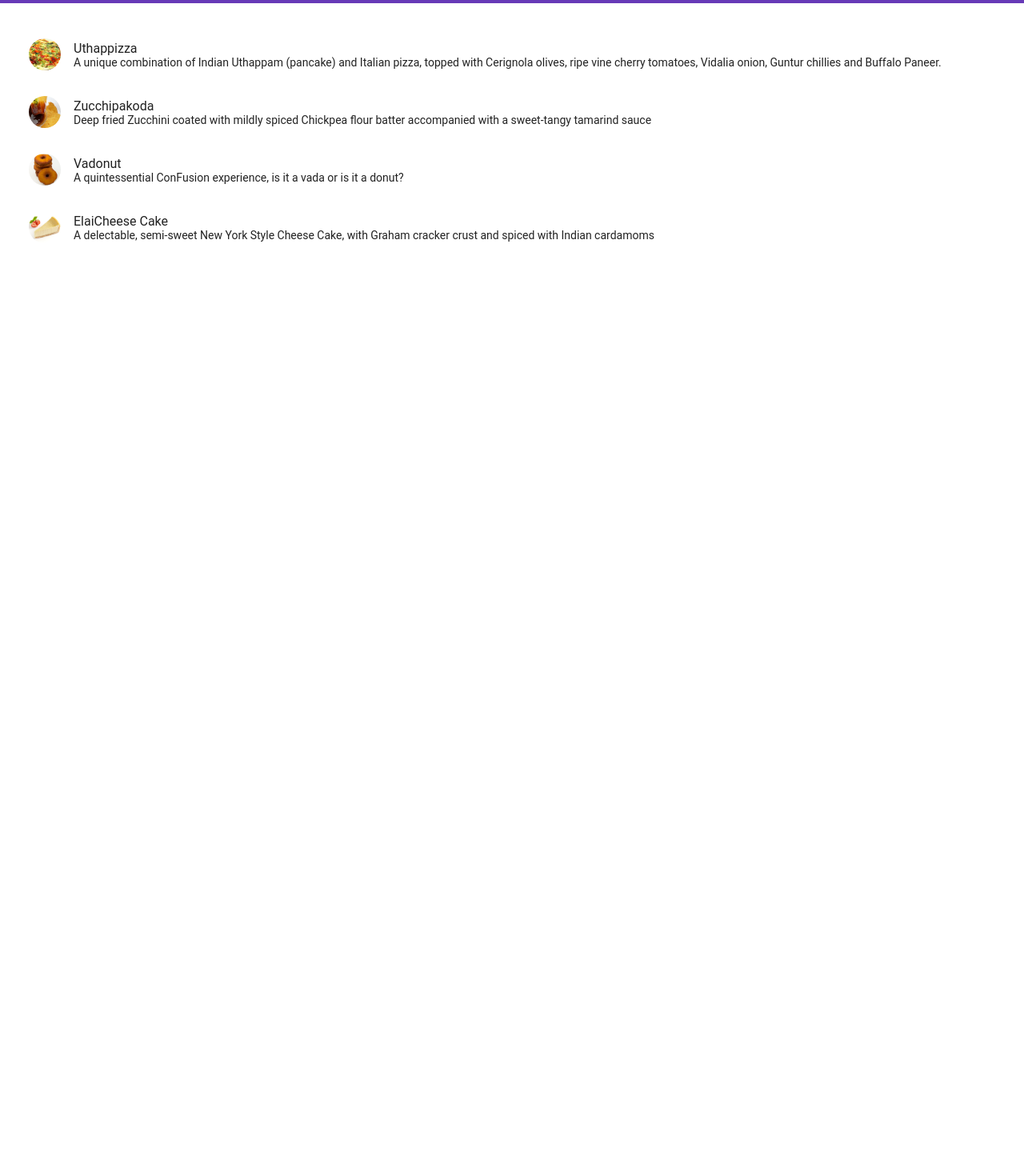
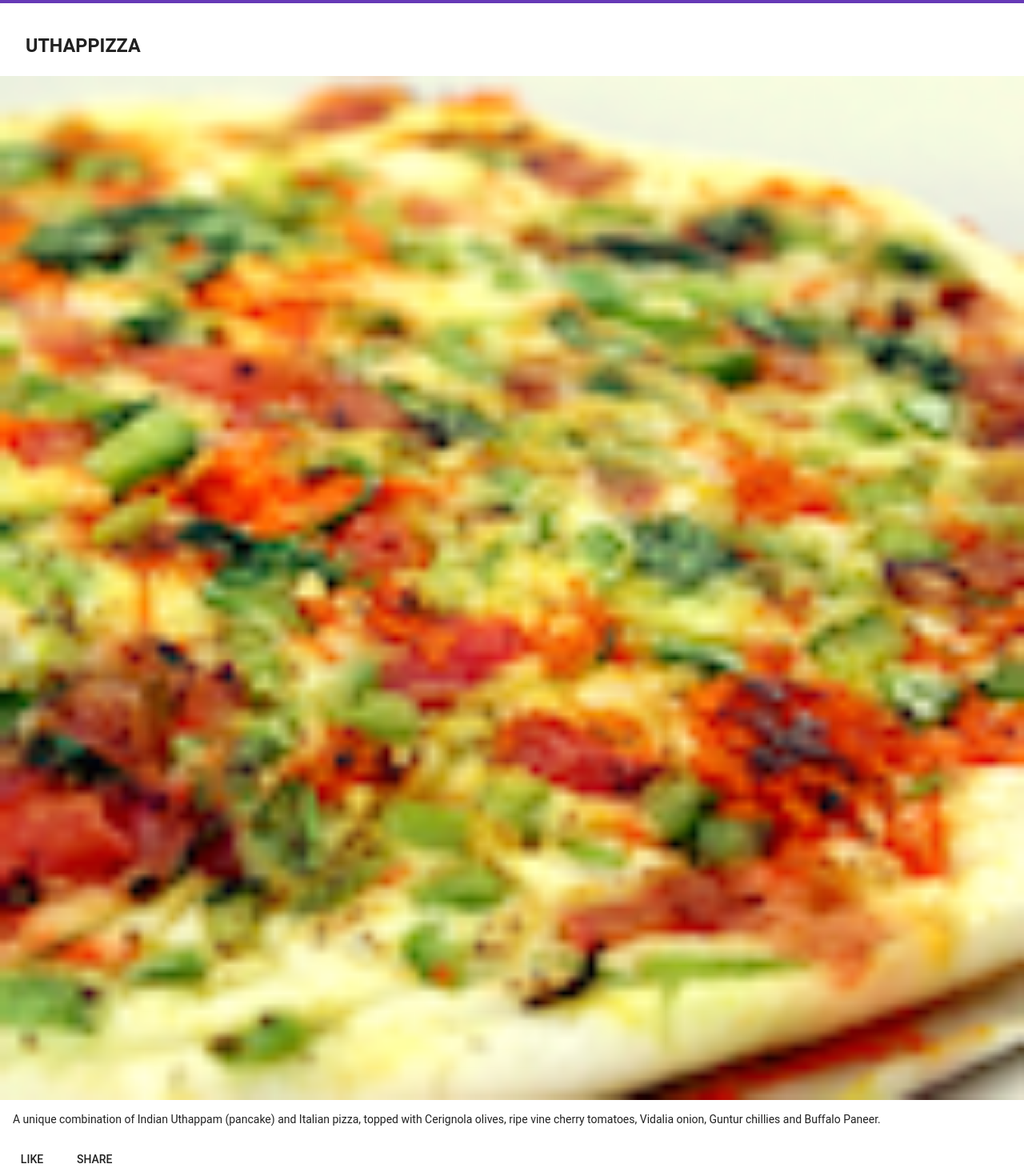
Before and after one commit to ImranQasmi/Foodpoint, an Angular app: page / in a window 1280 px wide. Shown: the part 60-1530 px from the top of the page at 80% size. Before the commit the page ends 800 px from the top, so only its background shows below. Built offline with nearby package versions, Linux system fonts and the light colour scheme.

Commit message:
Components Part 2

```diff
--- a/src/app/menu/menu.component.html
+++ b/src/app/menu/menu.component.html
@@ -1,15 +1,18 @@
-<div class="container"
-     fxLayout="column"
-     fxLayoutGap="10px">
-
-  <mat-list fxFlex>
-    <mat-list-item *ngFor="let dish of dishes">
-      <img matListAvatar src={{dish.image}} alt={{dish.name}}>
-      <h1 matLine> {{dish.name}} </h1>
-      <p matLine>
-        <span> {{dish.description}} </span>
+<div fxFlex *ngIf="selectedDish">
+  <mat-card>
+    <mat-card-header>
+      <mat-card-title>
+        <h3>{{selectedDish.name | uppercase}}</h3>
+      </mat-card-title>
+    </mat-card-header>
+    <img mat-card-image src={{selectedDish.image}} alt={{selectedDish.name}}>
+    <mat-card-content>
+      <p>{{selectedDish.description}}
       </p>
-    </mat-list-item>
-  </mat-list>
-
+    </mat-card-content>
+    <mat-card-actions>
+      <button mat-button>LIKE</button>
+      <button mat-button>SHARE</button>
+    </mat-card-actions>
+  </mat-card>
 </div>
--- a/src/app/menu/menu.component.ts
+++ b/src/app/menu/menu.component.ts
@@ -1,14 +1,8 @@
 import { Component, OnInit } from '@angular/core';
 import { Dish } from '../shared/dish';
 
-@Component({
-  selector: 'app-menu',
-  templateUrl: './menu.component.html',
-  styleUrls: ['./menu.component.scss']
-})
-export class MenuComponent implements OnInit {
-
-  dishes: Dish[] = [
+const DISHES: Dish[] =
+[
   {
     id: '0',
     name: 'Uthappizza',
@@ -52,6 +46,18 @@
   }
  ];
 
+ @Component({
+  selector: 'app-menu',
+  templateUrl: './menu.component.html',
+  styleUrls: ['./menu.component.scss']
+})
+
+export class MenuComponent implements OnInit {
+
+  dishes = DISHES;
+
+  selectedDish = DISHES[0];
+
   constructor() { }
 
   ngOnInit() {
```
Also changed, not shown: src/app/app.module.ts (+7 -1 lines). Lines whose indentation alone changed are shown as unchanged.
